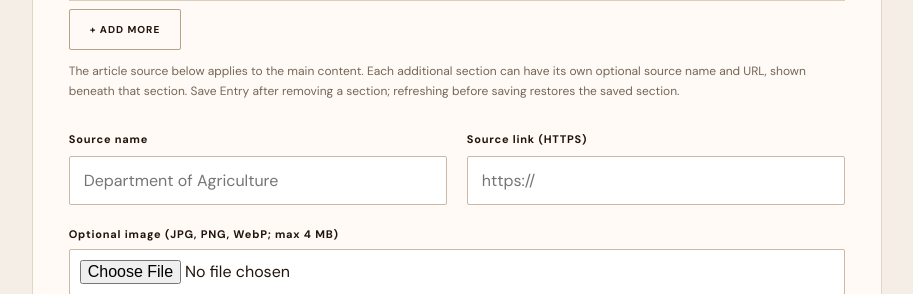
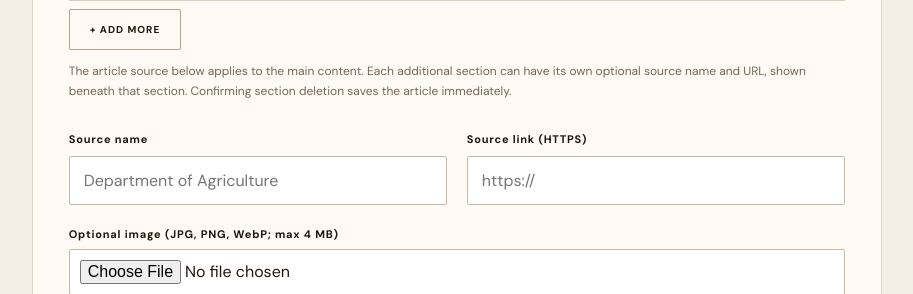
Before and after one commit to RpTolentino711/liberica-barako-heritage, a Laravel app: template resources/views/admin/encyclopedia/entry-form.blade.php in a window 1280 px wide. Shown: the part 924-1218 px from the top of the page, without its empty margins (285-1198 px from the left). Run offline with Laravel 12, Linux system fonts and the light colour scheme; the template is opened without the code that fills it, so the values that code supplies are empty.

Commit message:
Save encyclopedia section deletion immediately

```diff
--- a/resources/views/admin/encyclopedia/entry-form.blade.php
+++ b/resources/views/admin/encyclopedia/entry-form.blade.php
@@ -17,7 +17,7 @@
             <textarea id="body" name="body" maxlength="30000" rows="14" required>{{ old('body', $entry?->body) }}</textarea>
             <div class="encyclopedia-editor-actions">
                 <button class="button-alt" id="addEncyclopediaSection" type="button">+ ADD MORE</button>
-                <p class="encyclopedia-editor-note">The article source below applies to the main content. Each additional section can have its own optional source name and URL, shown beneath that section. Save Entry after removing a section; refreshing before saving restores the saved section.</p>
+                <p class="encyclopedia-editor-note">The article source below applies to the main content. Each additional section can have its own optional source name and URL, shown beneath that section. Confirming section deletion saves the article immediately.</p>
             </div>
             <div class="two-col">
                 <div><label for="source_label">Source name</label><input id="source_label" name="source_label" maxlength="240" value="{{ old('source_label', $entry?->source_label) }}" placeholder="Department of Agriculture"></div>
@@ -52,7 +52,7 @@
             <div class="logout-warning-icon" aria-hidden="true">!</div>
             <p class="logout-dialog-eyebrow">PLEASE CONFIRM</p>
             <h2 id="removeEncyclopediaSectionTitle">Delete this section?</h2>
-            <p id="removeEncyclopediaSectionDescription">Are you sure you want to delete this content? It will be permanently removed from the article after you click Save Entry.</p>
+            <p id="removeEncyclopediaSectionDescription">Are you sure you want to delete this content? Confirming will save the article immediately, including any other unsaved edits.</p>
             <div class="logout-dialog-actions">
                 <button type="button" class="logout-cancel" id="cancelRemoveEncyclopediaSection">CANCEL</button>
                 <button type="button" class="delete-confirm-button" id="confirmRemoveEncyclopediaSection">YES, DELETE SECTION</button>
@@ -184,11 +184,12 @@
                         sectionPendingRemoval = section;
                         if (removeSectionDialog && typeof removeSectionDialog.showModal === 'function') {
                             removeSectionDialog.showModal();
-                        } else if (window.confirm('Are you sure you want to delete this content? It will be removed after you click Save Entry.')) {
+                        } else if (window.confirm('Are you sure you want to delete this content? Confirming will save the article immediately, including any other unsaved edits.')) {
                             section.remove();
                             syncBody();
                             if (sectionRemovedInput) sectionRemovedInput.value = '1';
                             markUnsaved();
+                            fallback.form?.requestSubmit();
                             sectionPendingRemoval = null;
                         }
                     });
@@ -271,7 +272,7 @@
                 syncBody();
                 if (sectionRemovedInput) sectionRemovedInput.value = '1';
                 markUnsaved();
-                removeSectionDialog.close();
+                fallback.form?.requestSubmit();
             });
             removeSectionDialog?.addEventListener('click', (event) => {
                 if (event.target === removeSectionDialog) {
```
